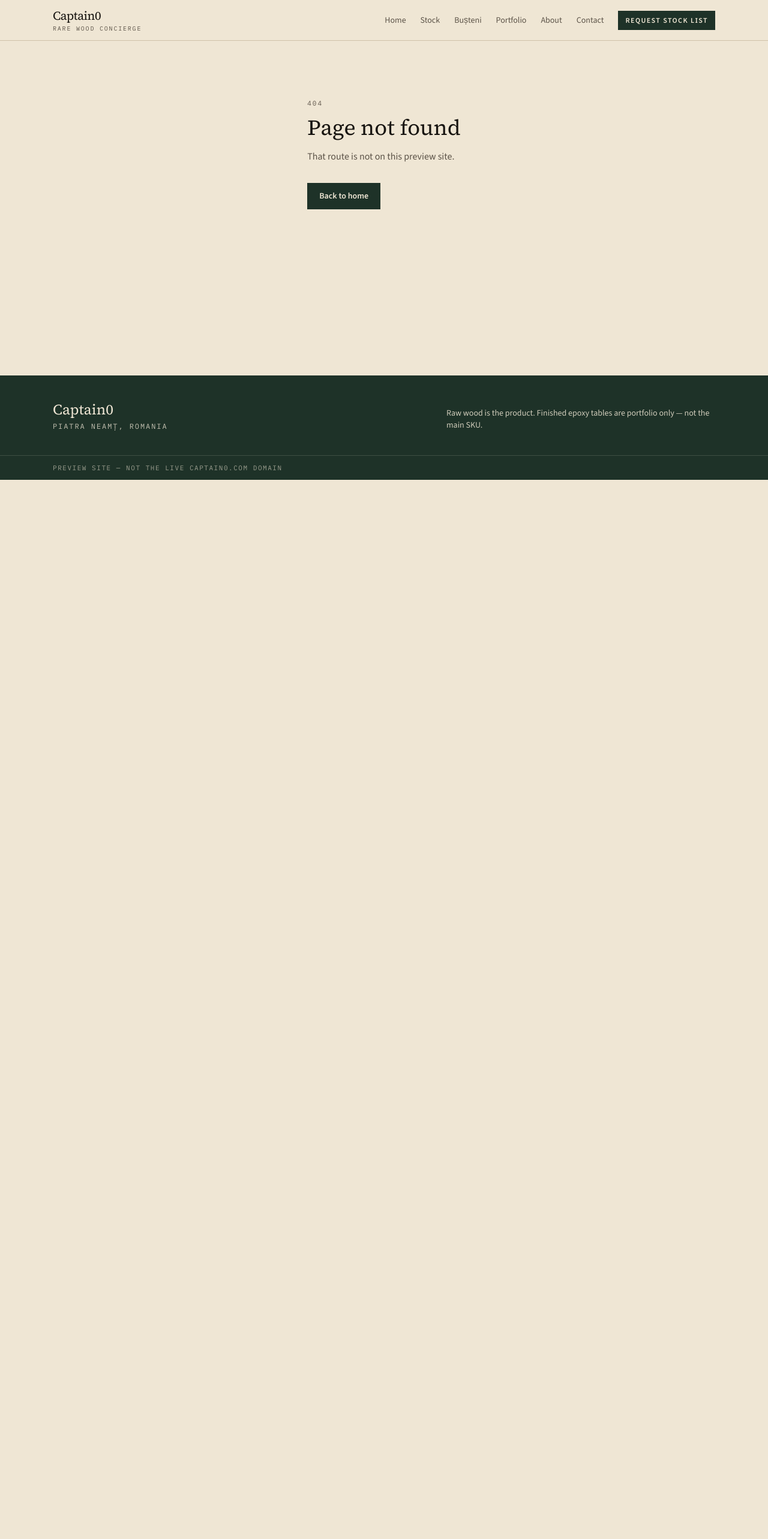
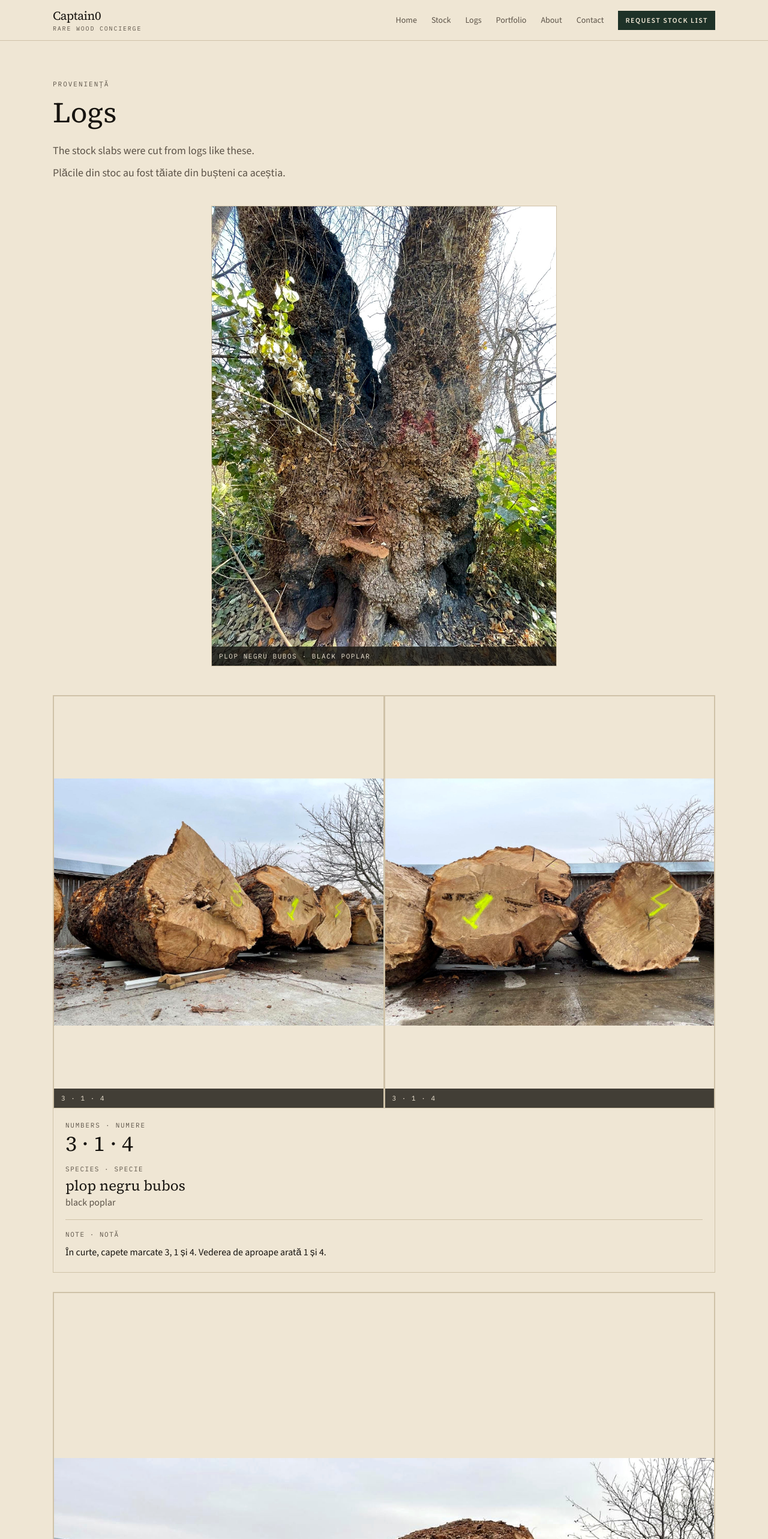
Before and after one commit to citsuv28/captain0, a Next.js app: page /logs in a window 1280 px wide. Before the commit this address had no page. Shown: the top 2566 px of the page at 60% size. Before the commit the page ends 800 px from the top, so only its background shows below. Built offline with nearby package versions, Linux system fonts and the light colour scheme.

Commit message:
feat: rename the Bușteni section to Logs
The nav, heading, and route are Logs. Species stays plop negru bubos,
and log cards still have no stock links.

Co-authored-by: bogdan Neg <citsuv28@users.noreply.github.com>

```diff
--- a/content/en/copy.json
+++ b/content/en/copy.json
@@ -9,7 +9,7 @@
   "nav": [
     { "href": "/", "label": "Home" },
     { "href": "/stock", "label": "Stock" },
-    { "href": "/busteni", "label": "Bușteni" },
+    { "href": "/logs", "label": "Logs" },
     { "href": "/portfolio", "label": "Portfolio" },
     { "href": "/about", "label": "About" },
     { "href": "/contact", "label": "Contact" }
@@ -84,7 +84,7 @@
     ]
   },
   "busteni": {
-    "title": "Bușteni",
+    "title": "Logs",
     "kicker": "Proveniență",
     "intent": "The stock slabs were cut from logs like these.",
     "intentRo": "Plăcile din stoc au fost tăiate din bușteni ca aceștia.",
--- a/src/app/busteni/page.tsx
+++ b/src/app/logs/page.tsx
@@ -16,8 +16,8 @@ export const metadata: Metadata = {
   title: copy.busteni.title,
 };
 
-export default function BusteniPage() {
-  const busteni = getBusteni();
+export default function LogsPage() {
+  const logs = getBusteni();
 
   return (
     <main id="main" className="mx-auto max-w-6xl px-4 py-12 sm:px-6 lg:py-16">
@@ -27,31 +27,31 @@ export default function BusteniPage() {
       </PageIntro>
 
       <PhotoMedia
-        src={busteni.hero.src}
-        alt={busteni.hero.alt}
+        src={logs.hero.src}
+        alt={logs.hero.alt}
         caption={`${BUSTENI_SPECIES_RO} · ${BUSTENI_SPECIES_EN}`}
         className="mx-auto mt-10 aspect-[3/4] max-w-xl"
         priority
       />
 
       <ul className="mt-12 grid gap-8">
-        {busteni.logs.map((log) => (
+        {logs.logs.map((log) => (
           <li key={busteniLogKey(log)}>
             <BusteniCard log={log} />
           </li>
         ))}
       </ul>
 
-      <section className="mt-14" aria-labelledby="busteni-context">
+      <section className="mt-14" aria-labelledby="logs-context">
         <h2
-          id="busteni-context"
+          id="logs-context"
           className="font-mono text-[11px] uppercase tracking-[0.18em] text-ink-muted"
         >
           {copy.busteni.contextTitle}
         </h2>
         <p className="mt-2 text-ink-muted">{copy.busteni.contextNote}</p>
         <ul className="mt-6 grid gap-6 md:grid-cols-3">
-          {busteni.context.map((photo) => (
+          {logs.context.map((photo) => (
             <li key={photo.src} className="border border-rule bg-paper">
               <PhotoMedia
                 src={photo.src}
```
Also changed, not shown: 2 other files (tests, documents, lock files or other folders).
